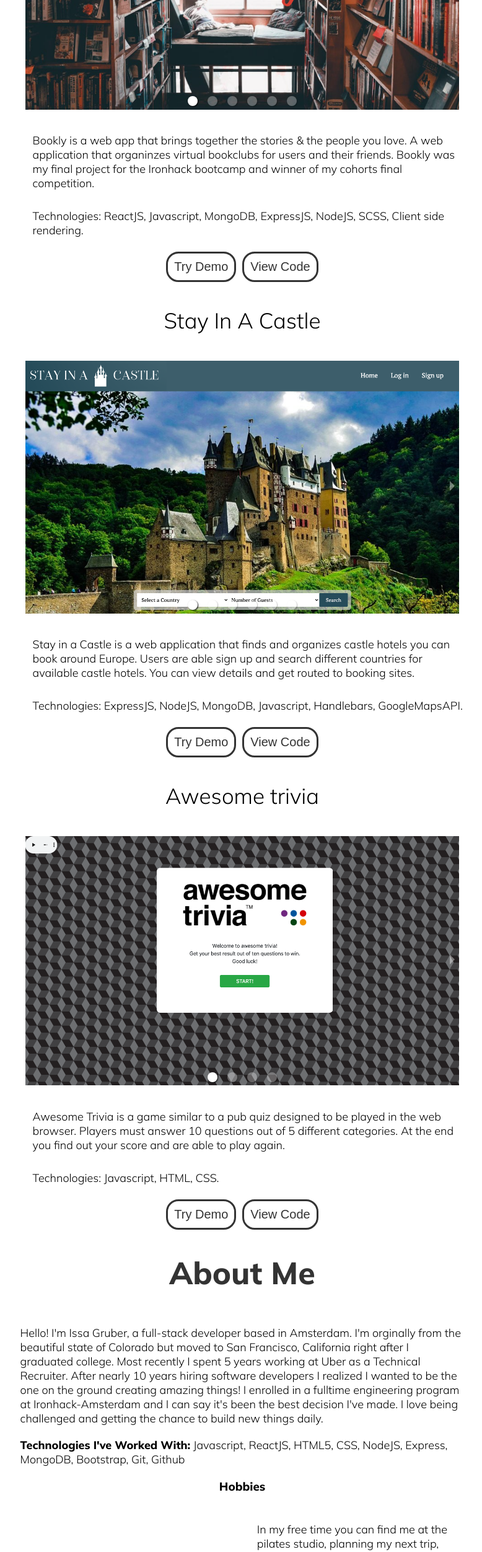
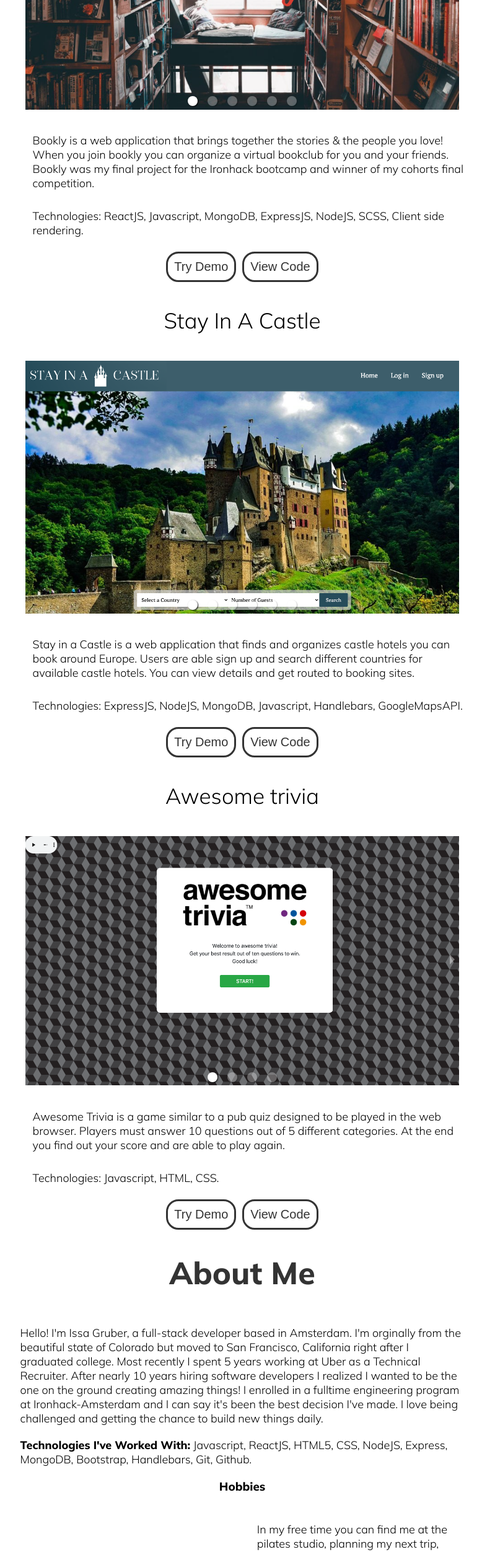
Before and after one commit to GruberI/portfolio, a React (Create React App) app: page / in a window 1280 px wide. Shown: the part 1114-3618 px from the top of the page at 62% size, without its empty margins (249-1027 px from the left). Built offline with nearby package versions, Linux system fonts and the light colour scheme; a web font is replaced by a local one.

Commit message:
styling updates

```diff
--- a/src/components/About/About.js
+++ b/src/components/About/About.js
@@ -15,7 +15,7 @@ const About = (props) => {
             <div className="about-text">
             <p className="about-p">Hello! I'm Issa Gruber, a full-stack developer based in Amsterdam. I'm orginally from the beautiful state of Colorado but moved to San Francisco, California right after I graduated college. Most recently I spent 5 years working at Uber as a Technical Recruiter. After nearly 10 years hiring software developers I realized I wanted to be the one on the ground creating amazing things! I enrolled in a fulltime engineering program at Ironhack-Amsterdam and I can say it's been the best decision I've made. I love being challenged and getting the chance to build new things daily.</p>
             <br/>
-            <p className="about-p"><strong>Technologies I've Worked With:</strong> Javascript, ReactJS, HTML5, CSS, NodeJS, Express, MongoDB, Bootstrap, Git, Github</p>
+            <p className="about-p"><strong>Technologies I've Worked With:</strong> Javascript, ReactJS, HTML5, CSS, NodeJS, Express, MongoDB, Bootstrap, Handlebars, Git, Github.</p>
             </div>
 
             <h3>Hobbies</h3>
--- a/src/components/Portfolio/Carousel/Carousel.js
+++ b/src/components/Portfolio/Carousel/Carousel.js
@@ -47,7 +47,7 @@ const MyCarousel = () => {
           </div>
         </Carousel>
         <div class="carousel-p-div">
-          <p className="carousel-p">Bookly is a web app that brings together the stories & the people you love. A web application that organinzes virtual bookclubs for users and their friends. Bookly was my final project for the Ironhack bootcamp and winner of my cohorts final competition.</p>
+          <p className="carousel-p">Bookly is a web application that brings together the stories & the people you love! When you join bookly you can organize a virtual bookclub for you and your friends. Bookly was my final project for the Ironhack bootcamp and winner of my cohorts final competition.</p>
           <p className="carousel-p">Technologies: ReactJS, Javascript, MongoDB, ExpressJS, NodeJS, SCSS, Client side rendering.</p>
         </div>
         <div>
```
Also changed, not shown: 1 other file (tests, documents, lock files or other folders).
